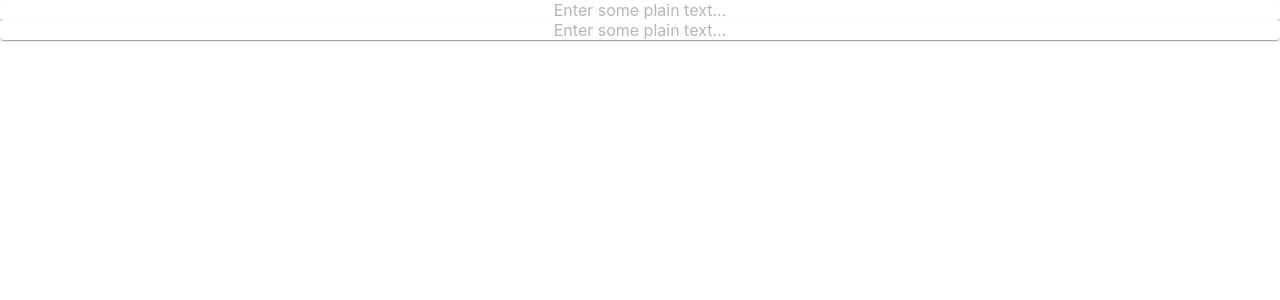
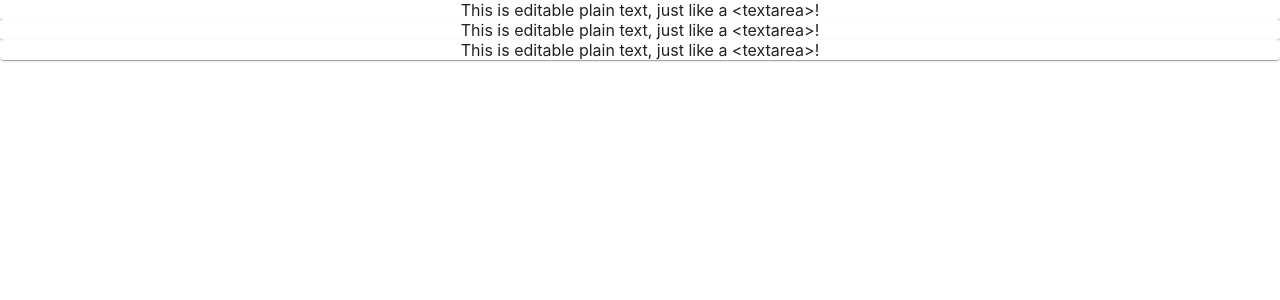
Before and after one commit to kn999kn/test_explority, a React (Create React App) app: page / in a window 1280 px wide. Shown: the top 300 px of the page. Built offline with nearby package versions, Linux system fonts and the light colour scheme.

Commit message:
edit items data

```diff
--- a/src/components/List/index.js
+++ b/src/components/List/index.js
@@ -1,5 +1,4 @@
 import React from "react";
-import { Card } from "../Card";
 
 export const List = ({ items, renderItem }) => {
   return <div>{items.map(renderItem)}</div>;
--- a/src/components/PlainTextEditor/index.js
+++ b/src/components/PlainTextEditor/index.js
@@ -12,7 +12,10 @@ import { withHistory } from "slate-history";
 //   },
 // ];
 
-export const PlainTextEditor = ({ value = [] }) => {
+export const PlainTextEditor = ({
+  value = [],
+  placeholderText = "Enter some plain text...",
+}) => {
   const [innerValue, setInnerValue] = useState(value);
   const editor = useMemo(() => withHistory(withReact(createEditor())), []);
   return (
@@ -21,7 +24,7 @@ export const PlainTextEditor = ({ value = [] }) => {
       value={innerValue}
       onChange={(value) => setInnerValue(value)}
     >
-      <Editable placeholder="Enter some plain text..." />
+      <Editable placeholder={placeholderText} />
     </Slate>
   );
 };
--- a/src/screens/Home/index.js
+++ b/src/screens/Home/index.js
@@ -3,7 +3,9 @@ import { EditorCard } from "../Home/EditorCard";
 import { List } from "../../components/List";
 
 const ItemsData = [
-  [
+  {
+    id: 1,
+    value: [
       {
         type: "paragraph",
         children: [
@@ -11,7 +13,10 @@ const ItemsData = [
         ],
       },
     ],
-  [
+  },
+  {
+    id: 2,
+    value: [
       {
         type: "paragraph",
         children: [
@@ -19,13 +24,27 @@ const ItemsData = [
         ],
       },
     ],
+  },
+  {
+    id: 3,
+    value: [
+      {
+        type: "paragraph",
+        children: [
+          { text: "This is editable plain text, just like a <textarea>!" },
+        ],
+      },
+    ],
+  },
 ];
 
 export const Home = () => {
   return (
     <List
       items={ItemsData}
-      renderItem={(item, i) => <EditorCard item={item} key={i} />}
+      renderItem={(itemData) => (
+        <EditorCard value={itemData.value} key={itemData.id} />
+      )}
     />
   );
 };
```
Lines whose indentation alone changed are shown as unchanged.
